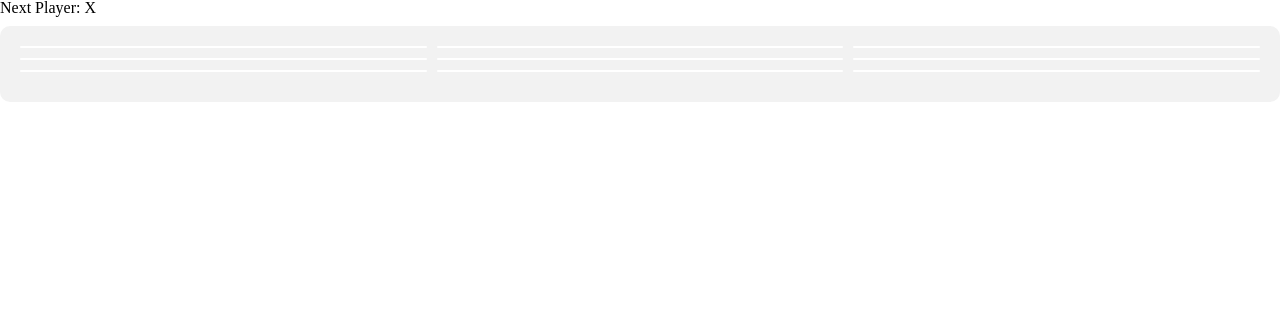
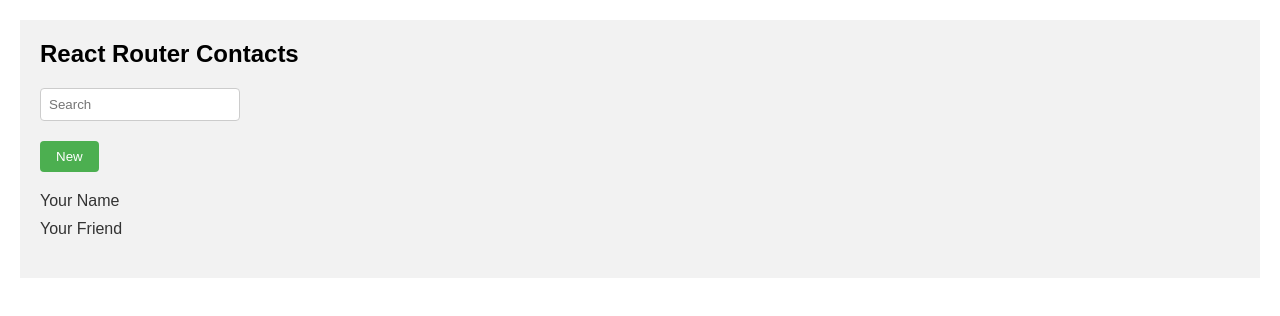
Before and after one commit to kazuya-u/NANOX-REACT, a React (Vite) app: page / in a window 1280 px wide. Shown: the top 316 px of the page. Built offline with nearby package versions, Linux system fonts and the light colour scheme.

Commit message:
Implements Error Page.

```diff
--- /dev/null
+++ b/src/error-page.tsx
@@ -0,0 +1,25 @@
+import { useRouteError } from "react-router-dom";
+
+interface ErrorPageProps {
+  error: Error;
+}
+
+const ErrorPage: React.FC<ErrorPageProps> = ({ error }) => {
+  console.error(error);
+
+  return (
+    <div id="error-page">
+      <h1>Oops!</h1>
+      <p>Sorry, an unexpected error has occurred.</p>
+      <p>
+        <i>{error.statusText || error.message}</i>
+      </p>
+    </div>
+  );
+};
+
+export default function ErrorPageWrapper() {
+  const error = useRouteError();
+
+  return <ErrorPage error={error} />;
+}
--- a/src/main.tsx
+++ b/src/main.tsx
@@ -1,11 +1,25 @@
 import React from 'react'
 import ReactDOM from 'react-dom/client'
-import App from './App.tsx'
 import './style.css'
+import { RouterProvider, createBrowserRouter } from 'react-router-dom'
+import Root from './routes/root'
+import ErrorPageWrapper from './error-page'
+import Contact from "./routes/contact";
 
+const router = createBrowserRouter([
+  {
+    path: "/",
+    element: <Root />,
+    errorElement: <ErrorPageWrapper />,
+  },
+  {
+    path: "contacts/:contactId",
+    element: <Contact />,
+  },
+]);
 
 ReactDOM.createRoot(document.getElementById('root') as HTMLElement).render(
   <React.StrictMode>
-    <App />
+    <RouterProvider router={router} />
   </React.StrictMode>,
 )
--- /dev/null
+++ b/src/routes/root.tsx
@@ -0,0 +1,104 @@
+import styled from "styled-components";
+
+const Sidebar = styled.div`
+  background-color: #f2f2f2;
+  padding: 20px;
+`;
+
+const Title = styled.h1`
+  font-size: 24px;
+  margin-bottom: 20px;
+`;
+
+const SearchForm = styled.form`
+  margin-bottom: 20px;
+`;
+
+const SearchInput = styled.input`
+  padding: 8px;
+  border-radius: 4px;
+  border: 1px solid #ccc;
+  width: 200px;
+`;
+
+
+const NewButtonForm = styled.form`
+  margin-bottom: 20px;
+`;
+
+const NewButton = styled.button`
+  padding: 8px 16px;
+  background-color: #4caf50;
+  color: #fff;
+  border: none;
+  border-radius: 4px;
+  cursor: pointer;
+`;
+
+const Navigation = styled.nav`
+  margin-bottom: 20px;
+`;
+
+const NavigationList = styled.ul`
+  list-style: none;
+  padding: 0;
+  margin: 0;
+`;
+const NavigationItem = styled.li`
+  margin-bottom: 10px;
+`;
+
+const NavigationLink = styled.a`
+  color: #333;
+  text-decoration: none;
+
+  &:hover {
+    text-decoration: underline;
+  }
+`;
+
+
+
+export default function Root() {
+  return (
+    <>
+      <Sidebar>
+        <Title>React Router Contacts</Title>
+        <div>
+          <SearchForm id="search-form" role="search">
+            <SearchInput
+              id="q"
+              aria-label="Search contacts"
+              placeholder="Search"
+              type="search"
+              name="q"
+            />
+            <div
+              id="search-spinner"
+              aria-hidden
+              hidden={true}
+            />
+            <div
+              className="sr-only"
+              aria-live="polite"
+            ></div>
+          </SearchForm>
+          <NewButtonForm method="post">
+            <NewButton type="submit">New</NewButton>
+          </NewButtonForm>
+        </div>
+        <Navigation>
+          <NavigationList>
+            <NavigationItem>
+              <NavigationLink href={`/contacts/1`}>Your Name</NavigationLink>
+            </NavigationItem>
+            <NavigationItem>
+              <NavigationLink href={`/contacts/2`}>Your Friend</NavigationLink>
+            </NavigationItem>
+          </NavigationList>
+        </Navigation>
+      </Sidebar>
+      <div id="detail"></div>
+    </>
+  );
+}
```
Also changed, not shown: src/routes/contact.tsx (added).
